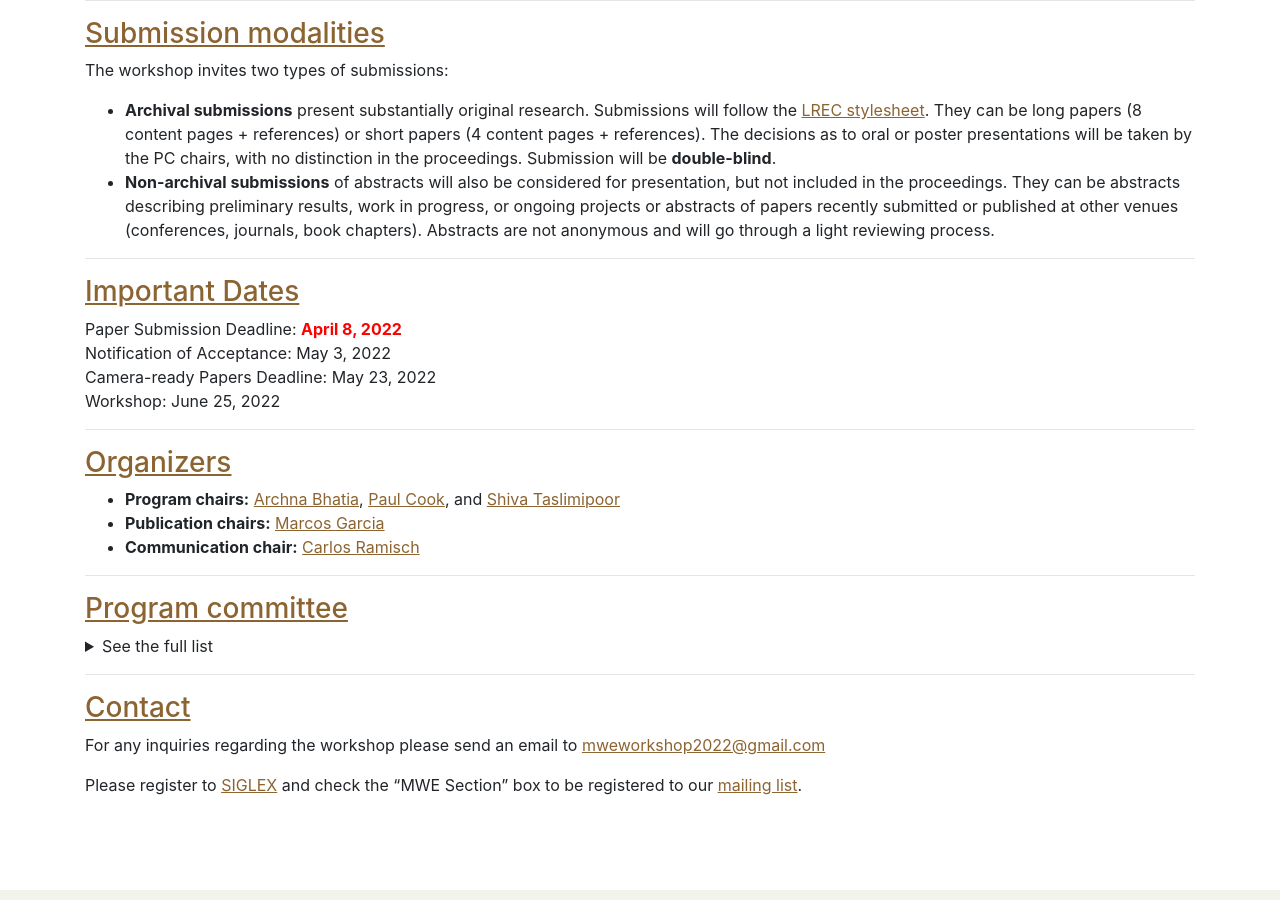
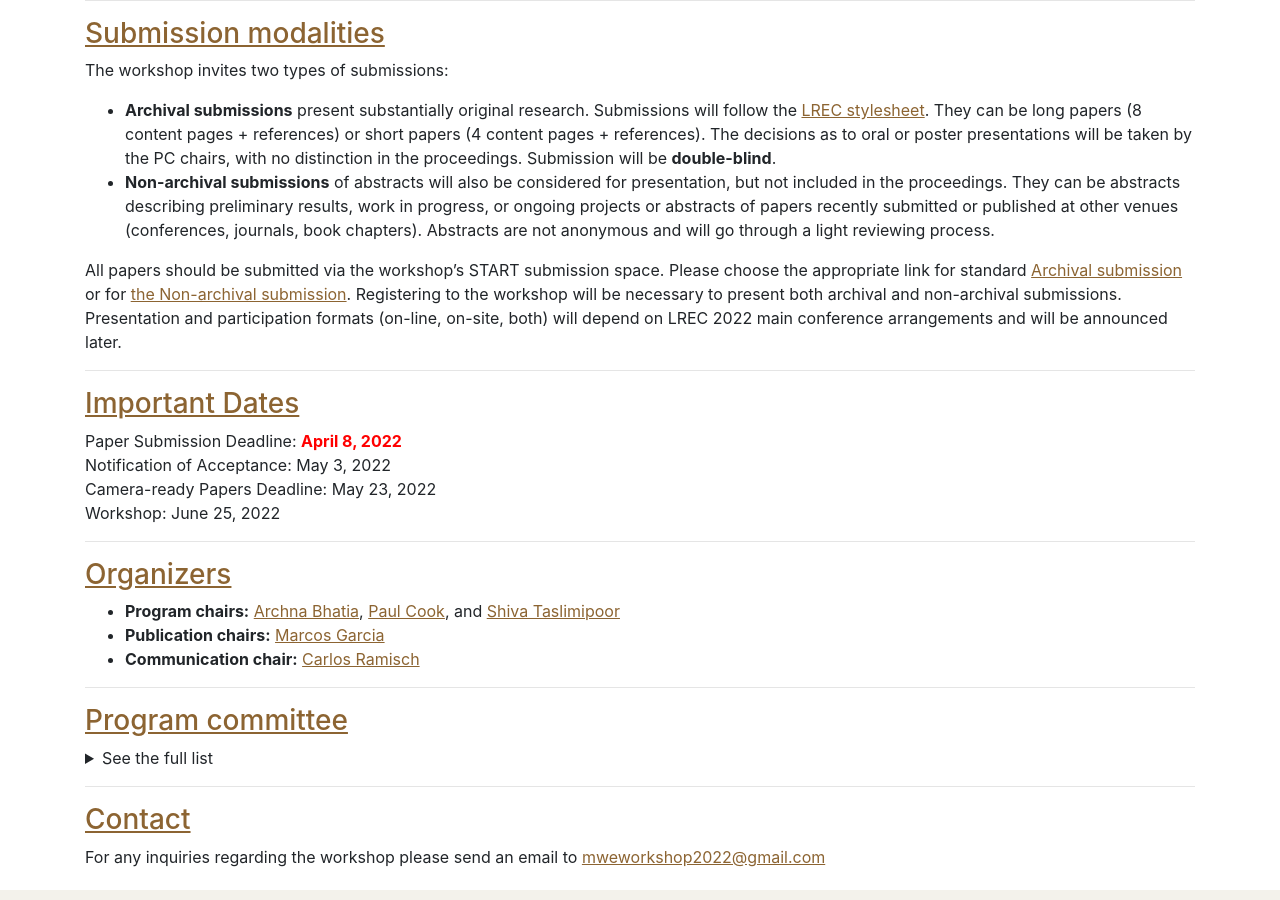
Before and after one commit to multiword/multiword.github.io, a Jekyll site: the page built from mwe2022/index.md, in a window 1280 px wide and 900 px high, scrolled down 2223 px. Built offline with Jekyll 4.4.1, drawn with Linux system fonts in a browser that asks for light colours; comment, search, counter and statistics services are not loaded.

Commit message:
Add information about START submission pages for the two types of submissions

```diff
--- a/mwe2022/index.md
+++ b/mwe2022/index.md
@@ -84,6 +84,8 @@ The MWE Section would like to pursue its efforts in building bridges with other
 The workshop invites two types of submissions:
 - **Archival submissions** present substantially original research. Submissions will follow the [LREC stylesheet](https://lrec2022.lrec-conf.org/en/submission2022/authors-kit/). They can be long papers (8 content pages + references) or short papers (4 content pages + references). The decisions as to oral or poster presentations will be taken by the PC chairs, with no distinction in the proceedings. Submission will be **double-blind**.
 - **Non-archival submissions** of abstracts will also be considered for presentation, but not included in the proceedings. They can be abstracts describing preliminary results, work in progress, or ongoing projects or abstracts of papers recently submitted or published at other venues (conferences, journals, book chapters). Abstracts are not anonymous and will go through a light reviewing process.
+
+All papers should be submitted via the workshop's START submission space. Please choose the appropriate link for standard [Archival submission](https://www.softconf.com/lrec2022/MWE/user/scmd.cgi?scmd=submitPaperCustom&pageid=0) or for [the Non-archival submission](https://www.softconf.com/lrec2022/MWE/user/scmd.cgi?scmd=submitPaperCustom&pageid=1). Registering to the workshop will be necessary to present both archival and non-archival submissions. Presentation and participation formats (on-line, on-site, both) will depend on LREC 2022 main conference arrangements and will be announced later.
 
 -----
 
```
